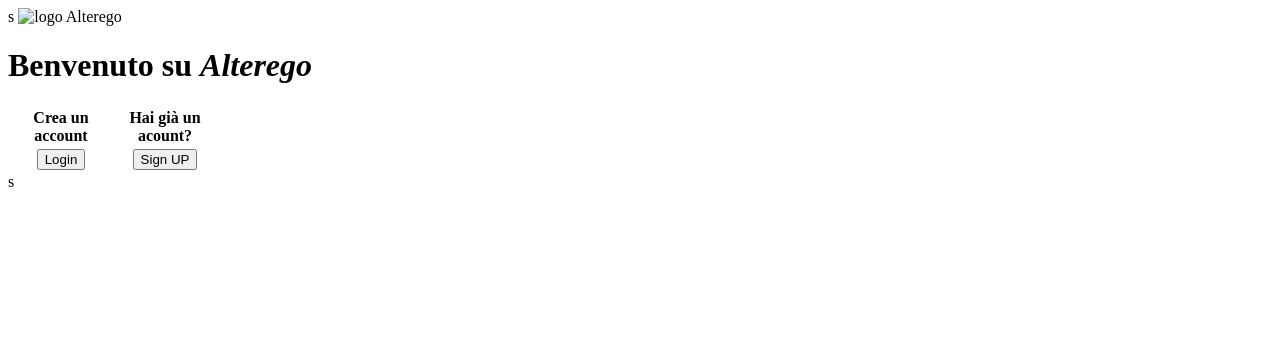
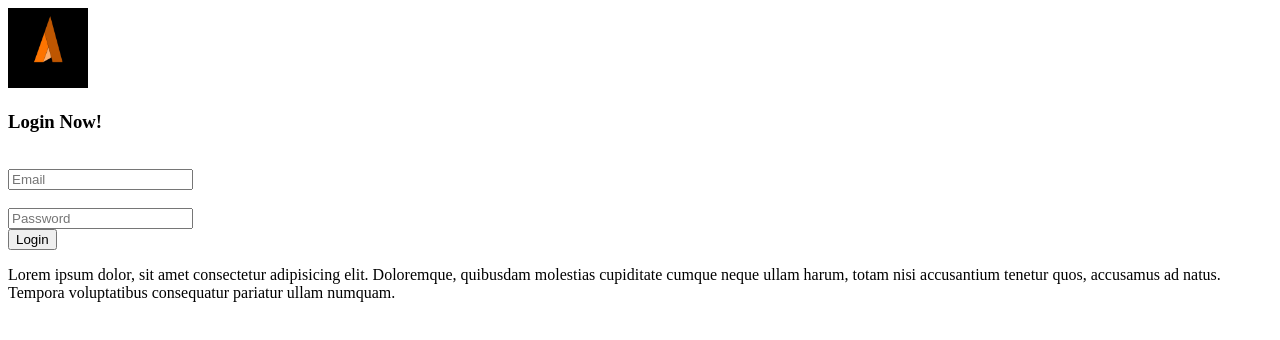
Before and after one commit to Michele-Bevialcqua/alterego, a plain HTML site: page login.html in a window 1280 px wide. Drawn offline with Linux system fonts and the light colour scheme.

Commit message:
release 11-09-2024

```diff
--- a/login.html
+++ b/login.html
@@ -1,36 +1,55 @@
 <!DOCTYPE html>
 
 <html lang="en">
-<head>
+    <head>
 
     <title>Alterego</title>
-    <meta charset="UTF-8">s
+    <meta charset="UTF-8">
     <meta name="description" content="Sign up or Login to Alterego, the only social media platform for and by gamers. Connect with Gamers around the world with the same interests as you and stay up to date withthe latest news in the gaming industry">
+    <link rel="stylesheet" href="style.css">
 
-    <style>
-        .mainlogotopofpage{
-            border-radius: 40px;
-        }
-    </style>
 
     </head>
 
 
-<body>
+    <body>
 
-<img id="Main logo top of page" src="app logo.jpg" width="80" height="80" alt="logo Alterego">
-<h1>Benvenuto su <em><strong>Alterego</strong></em></h1>
-    <table>
-        <tr>
-            <th width="100">Crea un account</th>
-            <th width="100">Hai già un acount?</th>
-        </tr>
-        <tr>
-            <th width="100"><button>Login</button></th>
-            <th width="100"><button>Sign UP</button></th>
-        </tr>
-    </table>
+        <div class="login_box">
+            <img class="login_logo" src="images/applogo.jpg" width="80" height="80" alt="logo Alterego">
+
+            <div class="login_section">
+                <div class="logintitle">
+                <h3>
+                    Login Now!
+                </h3>
+            </div>
+
+                <br>
+
+                <div class="userinfosection">
+                <input class="logininfo" type="email" name="Email" placeholder="Email">
+                <br>
+                <br>
+                <input class="logininfo" type="password" name="password" placeholder="Password">
+                </div>
+
+                <button class="loginsubmit" type="submit">
+                    Login
+                </button>
 
 
-</body>
-</html>s
+            </div>
+
+
+        </div>
+
+
+
+    </body>
+
+    <footer class="loginfooter">
+        <p>
+            Lorem ipsum dolor, sit amet consectetur adipisicing elit. Doloremque, quibusdam molestias cupiditate cumque neque ullam harum, totam nisi accusantium tenetur quos, accusamus ad natus. Tempora voluptatibus consequatur pariatur ullam numquam.
+        </p>
+    </footer>
+</html>
```
Also changed, not shown: test tasto 1.html (deleted, +0 -9 lines), test tasto 2.html (deleted, +0 -9 lines).
